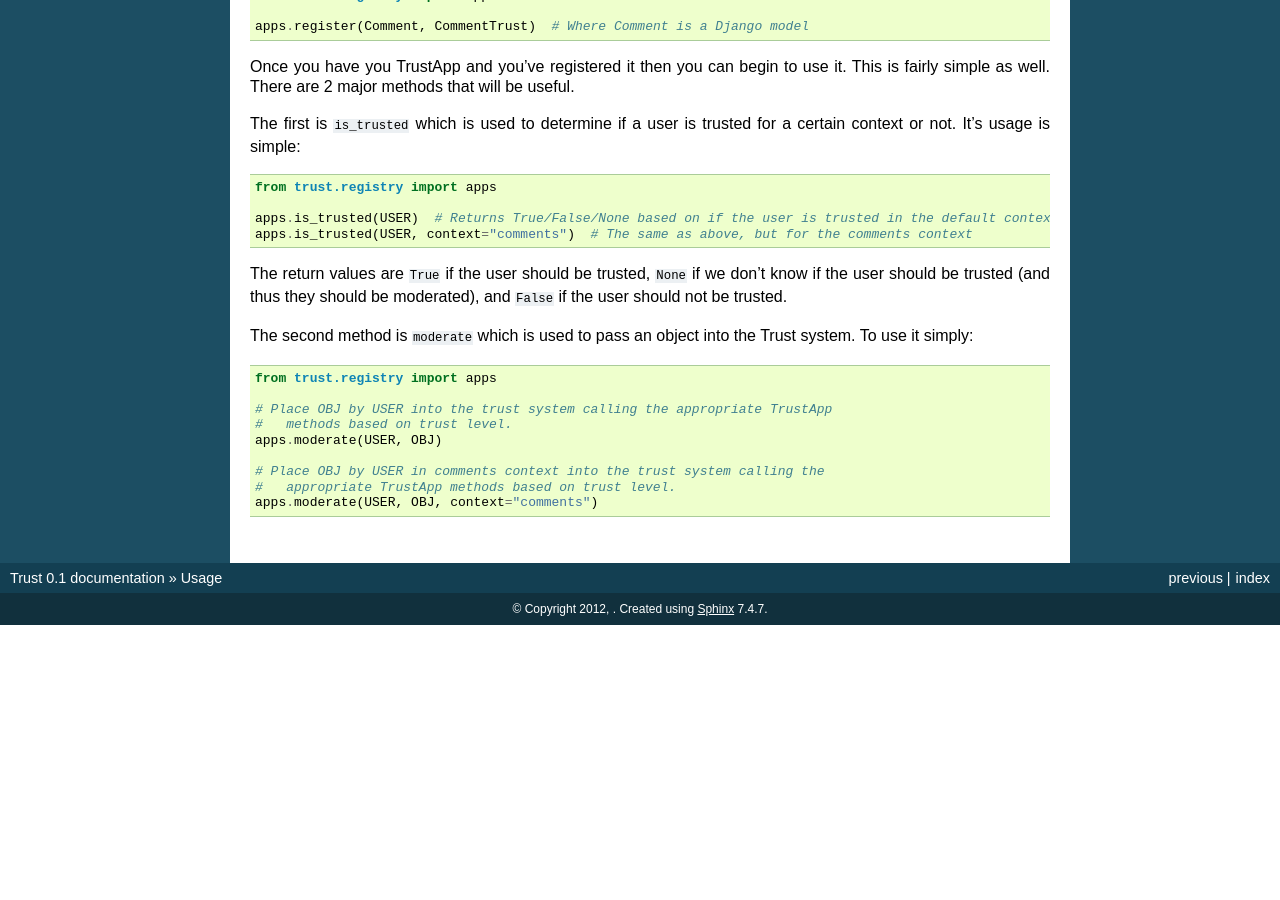
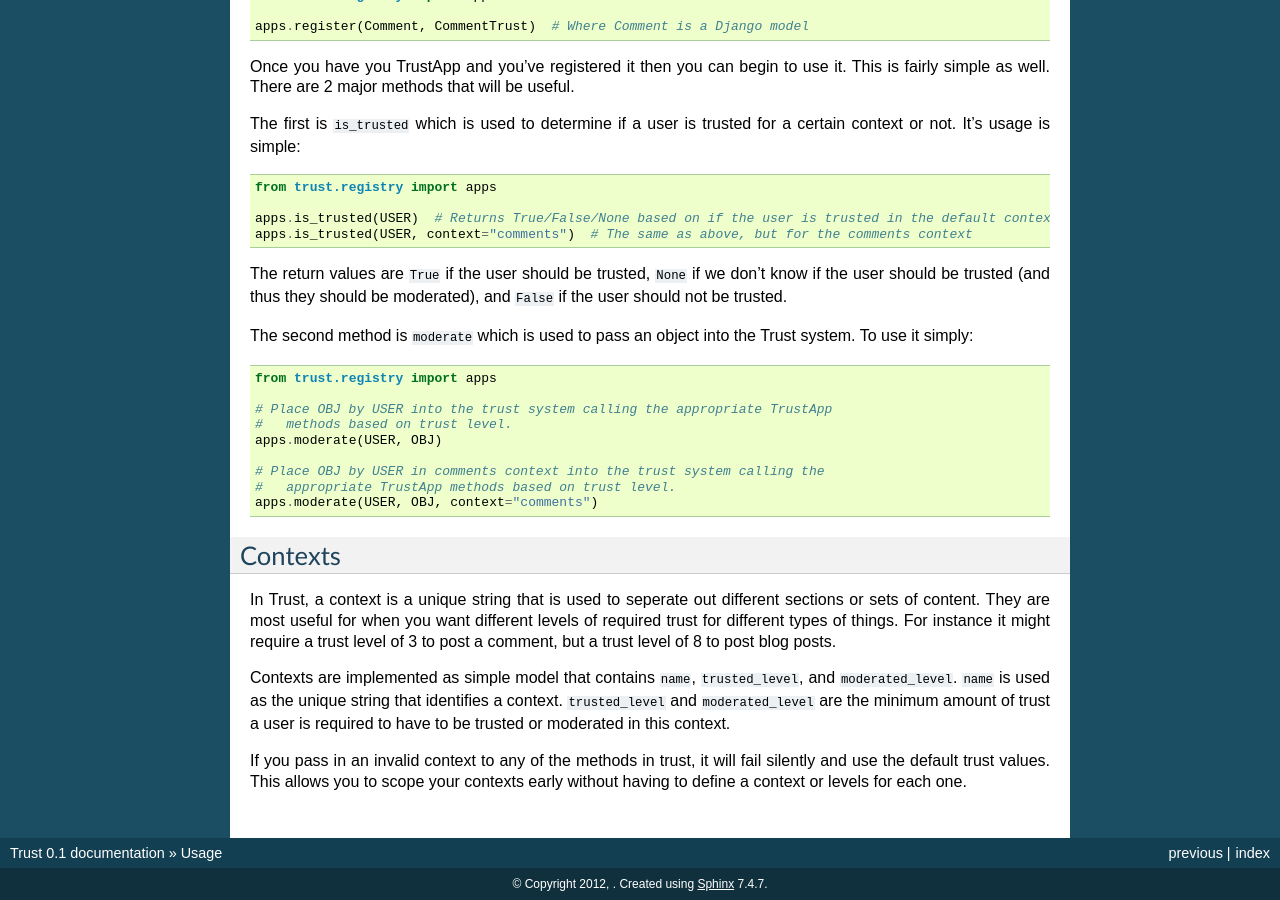
Before and after one commit to eldarion/django-trust, a Sphinx documentation site: the page built from docs/usage.rst, in a window 1280 px wide and 900 px high, scrolled down 630 px. Built offline with Sphinx 7.4.7, drawn with Linux system fonts in a browser that asks for light colours; the version number is read from the project's files by our own code; before the commit the page ends 1255 px from its top, so only the background shows below that; some of the changed text lies outside the part shown.

Commit message:
Add documentation about contexts

```diff
--- a/docs/usage.rst
+++ b/docs/usage.rst
@@ -67,3 +67,22 @@ system. To use it simply::
     # Place OBJ by USER in comments context into the trust system calling the
     #   appropriate TrustApp methods based on trust level.
     apps.moderate(USER, OBJ, context="comments")
+
+
+Contexts
+~~~~~~~~
+
+In Trust, a context is a unique string that is used to seperate out different
+sections or sets of content. They are most useful for when you want different
+levels of required trust for different types of things. For instance it might
+require a trust level of 3 to post a comment, but a trust level of 8 to post blog
+posts.
+
+Contexts are implemented as simple model that contains ``name``, ``trusted_level``,
+and ``moderated_level``. ``name`` is used as the unique string that identifies
+a context. ``trusted_level`` and ``moderated_level`` are the minimum amount of
+trust a user is required to have to be trusted or moderated in this context.
+
+If you pass in an invalid context to any of the methods in trust, it will fail
+silently and use the default trust values. This allows you to scope your contexts
+early without having to define a context or levels for each one.
```
